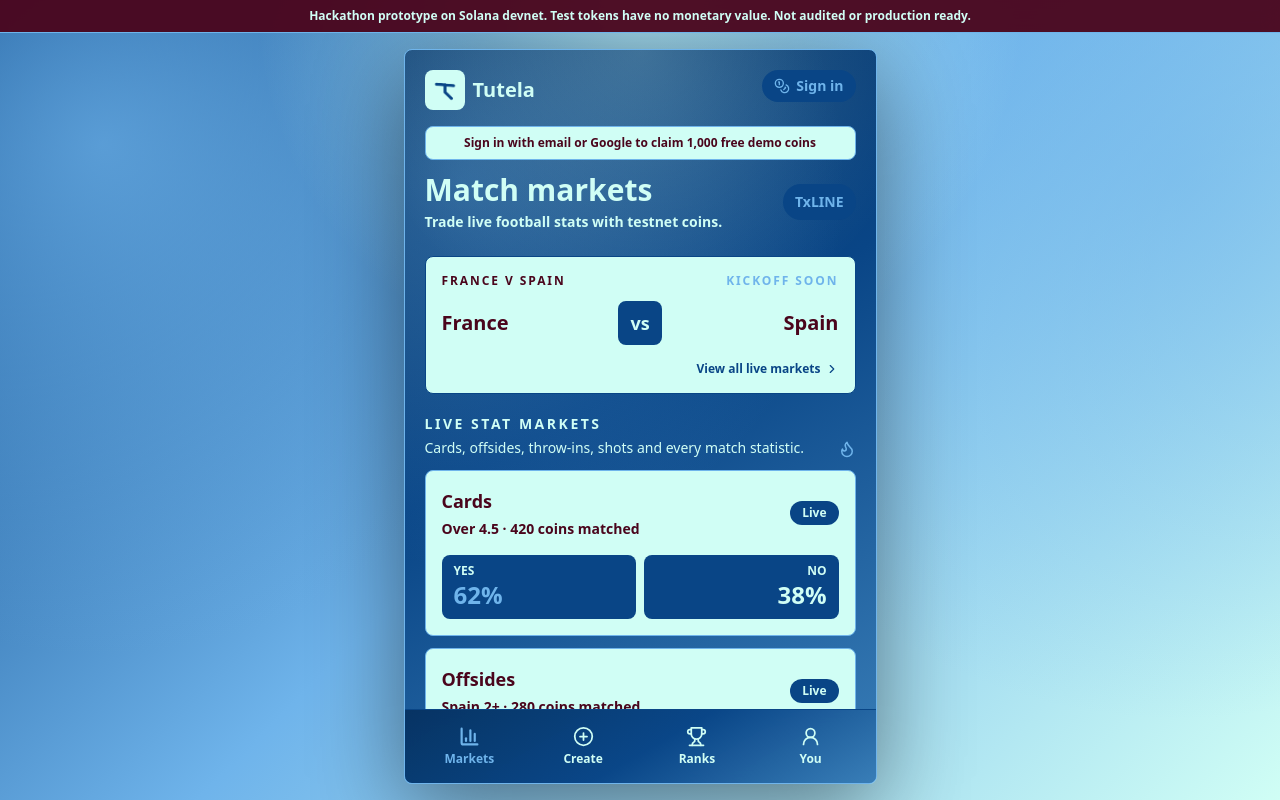
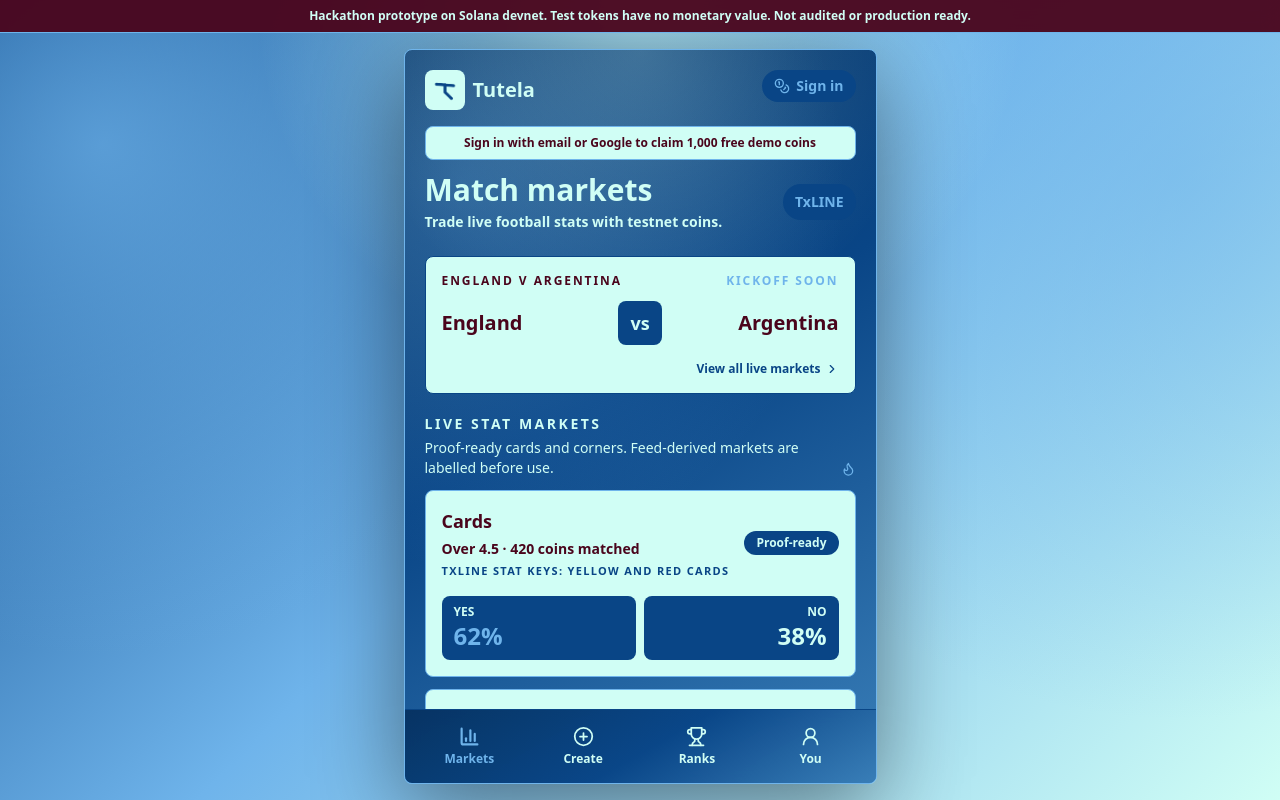
Before and after one commit to OutstandingVick/tutela, a Next.js app in the folder apps/web/: page /matches in a window 1280 px wide. Built offline with nearby package versions, Linux system fonts and the light colour scheme; no server answers.

Commit message:
Add TxLINE fixture matches and stat coverage labels

```diff
--- a/apps/web/app/markets/[id]/page.tsx
+++ b/apps/web/app/markets/[id]/page.tsx
@@ -18,7 +18,8 @@
             <div>
               <p className="text-xs font-black uppercase tracking-[0.18em] text-[#6FB4EB]">Live market · {stat.minute}</p>
               <h1 className="mt-3 text-3xl font-black">{stat.label}</h1>
-              <p className="mt-1 text-sm font-semibold text-[#4A051C]">{stat.line} · France v Spain</p>
+              <p className="mt-1 text-sm font-semibold text-[#4A051C]">{stat.line} · World Cup test match</p>
+              <p className="mt-2 text-xs font-black uppercase tracking-[0.12em] text-[#094586]">{stat.coverage}</p>
             </div>
             <div className="rounded-full bg-[#094586] px-3 py-2 text-sm font-black text-[#6FB4EB]">{stat.status}</div>
           </div>
--- a/apps/web/app/matches/[id]/page.tsx
+++ b/apps/web/app/matches/[id]/page.tsx
@@ -38,6 +38,7 @@
               <div>
                 <p className="font-black">{stat.label}</p>
                 <p className="mt-1 text-sm font-semibold text-[#4A051C]">{stat.line} · {stat.volume} coins matched</p>
+                <p className="mt-1 text-[11px] font-black uppercase tracking-[0.12em] text-[#094586]">{stat.coverage}</p>
               </div>
               <ChevronRight size={18} className="text-[#094586]" />
             </Link>
--- a/apps/web/app/matches/page.tsx
+++ b/apps/web/app/matches/page.tsx
@@ -2,12 +2,16 @@
 import { ChevronRight, Clock, Flame, ShieldCheck } from "lucide-react";
 import { AppShell } from "@/components/layout/app-shell";
 import { liveStatMarkets, upcomingMatchMarkets } from "@/lib/demo";
-import { formatMatchClock, formatScoreline, getLiveMatchOrFallback } from "@/lib/live";
+import { formatMatchClock, formatScoreline, getLiveMatchOrFallback, listLiveMatchesOrFallback } from "@/lib/live";
+
+const TONIGHT_MATCH_ID = "worldcup-sf-england-argentina-2026-07-15";
 
 export default async function MatchesPage() {
-  const currentMatch = upcomingMatchMarkets[0];
   const featuredLiveMarkets = liveStatMarkets.slice(0, 2);
-  const { match: liveMatch, live } = await getLiveMatchOrFallback(currentMatch.id);
+  const { matches, live: listIsLive } = await listLiveMatchesOrFallback();
+  const currentMatch = matches.find((match) => match.id === TONIGHT_MATCH_ID) ?? matches[0];
+  const { match: liveMatch, live: detailIsLive } = await getLiveMatchOrFallback(currentMatch.id);
+  const live = listIsLive || detailIsLive;
 
   return (
     <AppShell>
@@ -44,7 +48,7 @@
         <div className="mb-3 flex items-end justify-between">
           <div>
             <h2 className="text-sm font-black uppercase tracking-[0.18em] text-[#D0FEF5]">Live stat markets</h2>
-            <p className="mt-1 text-sm text-[#D0FEF5]">Cards, offsides, throw-ins, shots and every match statistic.</p>
+            <p className="mt-1 text-sm text-[#D0FEF5]">Proof-ready cards and corners. Feed-derived markets are labelled before use.</p>
           </div>
           <Flame size={18} className="text-[#6FB4EB]" />
         </div>
@@ -55,6 +59,7 @@
                 <div>
                   <p className="text-lg font-black">{market.label}</p>
                   <p className="mt-1 text-sm font-semibold text-[#4A051C]">{market.line} · {market.volume} coins matched</p>
+                  <p className="mt-1 text-[11px] font-black uppercase tracking-[0.12em] text-[#094586]">{market.coverage}</p>
                 </div>
                 <div className="rounded-full bg-[#094586] px-3 py-1 text-xs font-black text-[#6FB4EB]">{market.status}</div>
               </div>
@@ -79,20 +84,30 @@
         </div>
         <div className="max-h-[390px] overflow-y-auto pr-1 no-scrollbar">
           <div className="grid gap-3">
-            {upcomingMatchMarkets.map((match) => (
+            {matches.map((match) => {
+              const meta = upcomingMatchMarkets.find((item) => item.id === match.id);
+              const kickoff = new Date(match.startsAt);
+              const time = formatKickoffTime(kickoff);
+              const date = formatKickoffDate(kickoff);
+              const marketCount = meta?.markets ?? (match.competition.includes("World Cup") ? 16 : 9);
+              const liquidity = meta?.liquidity ?? (match.competition.includes("World Cup") ? 980 : 360);
+
+              return (
               <Link key={match.id} href={`/matches/${match.id}`} className="grid grid-cols-[64px_1fr_auto] items-center gap-3 rounded-lg border border-[#6FB4EB] bg-[#D0FEF5] text-[#4A051C] p-4">
-                <div className="text-lg font-black">{match.time}</div>
+                <div className="text-lg font-black">{time}</div>
                 <div>
-                  <p className="font-black">{match.home}</p>
-                  <p className="font-black">{match.away}</p>
-                  <p className="mt-1 flex items-center gap-1 text-xs font-semibold text-[#4A051C]"><Clock size={13} /> {match.date} · {match.markets} markets</p>
+                  <p className="font-black">{match.homeTeam}</p>
+                  <p className="font-black">{match.awayTeam}</p>
+                  <p className="mt-1 flex items-center gap-1 text-xs font-semibold text-[#4A051C]"><Clock size={13} /> {date} · {marketCount} markets</p>
+                  <p className="mt-1 text-[11px] font-black uppercase tracking-[0.12em] text-[#094586]">{match.competition}</p>
                 </div>
                 <div className="flex items-center gap-1 text-[#094586]">
-                  <span className="text-xs font-bold">{match.liquidity}</span>
+                  <span className="text-xs font-bold">{liquidity}</span>
                   <ChevronRight size={18} />
                 </div>
               </Link>
-            ))}
+              );
+            })}
           </div>
         </div>
       </section>
@@ -104,3 +119,22 @@
     </AppShell>
   );
 }
+
+function formatKickoffTime(date: Date) {
+  return new Intl.DateTimeFormat("en-NG", {
+    hour: "2-digit",
+    minute: "2-digit",
+    hour12: false,
+    timeZone: "Africa/Lagos"
+  }).format(date);
+}
+
+function formatKickoffDate(date: Date) {
+  return new Intl.DateTimeFormat("en-NG", {
+    weekday: "short",
+    day: "2-digit",
+    month: "short",
+    year: "numeric",
+    timeZone: "Africa/Lagos"
+  }).format(date);
+}
--- a/apps/web/lib/demo.ts
+++ b/apps/web/lib/demo.ts
@@ -7,11 +7,11 @@
 export const coinBalance = 1_000;
 
 export const liveStatMarkets = [
-  { id: "stat-cards", label: "Cards", line: "Over 4.5", yes: 62, no: 38, volume: 420, status: "Live", minute: "61'" },
-  { id: "stat-offsides", label: "Offsides", line: "Spain 2+", yes: 44, no: 56, volume: 280, status: "Live", minute: "61'" },
-  { id: "stat-throwins", label: "Throw-ins", line: "Over 34.5", yes: 71, no: 29, volume: 610, status: "Hot", minute: "61'" },
-  { id: "stat-shots", label: "Shots", line: "France 12+", yes: 53, no: 47, volume: 355, status: "Live", minute: "61'" },
-  { id: "stat-sot", label: "Shots on target", line: "Both teams 4+", yes: 36, no: 64, volume: 190, status: "Proof-ready", minute: "61'" }
+  { id: "stat-cards", label: "Cards", line: "Over 4.5", yes: 62, no: 38, volume: 420, status: "Proof-ready", minute: "61'", coverage: "TxLINE stat keys: yellow and red cards" },
+  { id: "stat-corners", label: "Corners", line: "Over 8.5", yes: 57, no: 43, volume: 390, status: "Proof-ready", minute: "61'", coverage: "TxLINE stat keys: team corners" },
+  { id: "stat-goals", label: "Total goals", line: "Over 2.5", yes: 49, no: 51, volume: 510, status: "Proof-ready", minute: "61'", coverage: "TxLINE stat keys: team goals" },
+  { id: "stat-offsides", label: "Offsides", line: "Team 2+", yes: 44, no: 56, volume: 280, status: "Adapter pending", minute: "61'", coverage: "TxLINE feed-derived event; not settled by the current adapter" },
+  { id: "stat-sot", label: "Shots on target", line: "Both teams 4+", yes: 36, no: 64, volume: 190, status: "Adapter pending", minute: "61'", coverage: "TxLINE feed-derived shot outcome; not settled by the current adapter" }
 ];
 
 export const upcomingMatchMarkets = [
@@ -32,6 +32,51 @@
     away: "Argentina",
     markets: 16,
     liquidity: 980
+  },
+  {
+    id: "friendly-vietnam-myanmar-2026-07-18",
+    time: "13:00",
+    date: "Sat 18 Jul 2026",
+    home: "Vietnam",
+    away: "Myanmar",
+    markets: 10,
+    liquidity: 420
+  },
+  {
+    id: "friendly-australia-brazil-2026-09-25",
+    time: "16:00",
+    date: "Fri 25 Sep 2026",
+    home: "Australia",
+    away: "Brazil",
+    markets: 12,
+    liquidity: 760
+  },
+  {
+    id: "friendly-australia-brazil-2026-09-29",
+    time: "16:00",
+    date: "Tue 29 Sep 2026",
+    home: "Australia",
+    away: "Brazil",
+    markets: 12,
+    liquidity: 720
+  },
+  {
+    id: "friendly-new-zealand-india-2026-11-12",
+    time: "10:00",
+    date: "Thu 12 Nov 2026",
+    home: "New Zealand",
+    away: "India",
+    markets: 9,
+    liquidity: 380
+  },
+  {
+    id: "friendly-new-zealand-india-2026-11-15",
+    time: "10:00",
+    date: "Sun 15 Nov 2026",
+    home: "New Zealand",
+    away: "India",
+    markets: 9,
+    liquidity: 360
   }
 ];
 
--- a/packages/txline-adapter/src/index.ts
+++ b/packages/txline-adapter/src/index.ts
@@ -51,8 +51,17 @@
  */
 export const TXLINE_FIXTURE_MAP: Record<string, number> = {
   "worldcup-sf-france-spain-2026-07-14": 18237038,
-  "worldcup-sf-england-argentina-2026-07-15": 18241006
+  "worldcup-sf-england-argentina-2026-07-15": 18241006,
+  "friendly-vietnam-myanmar-2026-07-18": 18143850,
+  "friendly-australia-brazil-2026-09-25": 18182808,
+  "friendly-australia-brazil-2026-09-29": 18182864,
+  "friendly-new-zealand-india-2026-11-12": 18242838,
+  "friendly-new-zealand-india-2026-11-15": 18242839
 };
+
+const FIXTURE_ID_TO_MATCH_ID = Object.fromEntries(
+  Object.entries(TXLINE_FIXTURE_MAP).map(([matchId, fixtureId]) => [fixtureId, matchId])
+) as Record<number, string>;
 
 /**
  * Soccer feed full-game (period prefix 0) stat keys.
@@ -92,6 +101,13 @@
   if (PHASE_LIVE.has(phaseId)) return "live";
   if (PHASE_UPCOMING.has(phaseId)) return "upcoming";
   return "upcoming";
+}
+
+function deriveFixtureStatus(base: MatchDetails): MatchSummary["status"] {
+  const now = Date.now();
+  if (now < Date.parse(base.startsAt)) return "upcoming";
+  if (now > Date.parse(base.expectedEndAt)) return "completed";
+  return "live";
 }
 
 function readStatValue(record: Record<string, unknown>, key: number): number {
@@ -265,9 +281,31 @@
     return records[records.length - 1];
   }
 
+  private async fetchFixtureSnapshot(): Promise<Record<string, unknown>[]> {
+    const snapshot = await this.client.getJson<Array<Record<string, unknown>> | Record<string, unknown>>(
+      "/fixtures/snapshot"
+    );
+    return Array.isArray(snapshot) ? snapshot : [snapshot];
+  }
+
   async listMatches(filters?: MatchFilters): Promise<MatchSummary[]> {
+    let matchIds = Object.keys(TXLINE_FIXTURE_MAP);
+    try {
+      const fixtureSnapshot = await this.fetchFixtureSnapshot();
+      const discoveredMatchIds = fixtureSnapshot
+        .map((fixture) => Number(fixture.FixtureId ?? fixture.fixtureId ?? fixture.id))
+        .map((fixtureId) => FIXTURE_ID_TO_MATCH_ID[fixtureId])
+        .filter((matchId): matchId is string => Boolean(matchId));
+
+      if (discoveredMatchIds.length > 0) {
+        matchIds = discoveredMatchIds;
+      }
+    } catch {
+      // Keep the verified static fixture IDs available when the snapshot route is unavailable.
+    }
+
     const summaries = await Promise.all(
-      Object.entries(TXLINE_FIXTURE_MAP).map(async ([matchId]) => {
+      matchIds.map(async (matchId) => {
         const details = await this.getMatch(matchId);
         return details;
       })
@@ -280,9 +318,15 @@
     if (!base) throw new Error(`Unknown match "${matchId}"`);
 
     const fixtureId = this.fixtureIdFor(matchId);
-    const record = await this.fetchLatestRecord(fixtureId);
+    let record: Record<string, unknown> | undefined;
+    try {
+      record = await this.fetchLatestRecord(fixtureId);
+    } catch {
+      return { ...base, status: deriveFixtureStatus(base), simulated: false };
+    }
+
     if (!record) {
-      return { ...base, status: "upcoming", simulated: false };
+      return { ...base, status: deriveFixtureStatus(base), simulated: false };
     }
 
     const phaseId = derivePhaseId(record);
@@ -399,6 +443,61 @@
     status: "upcoming",
     venue: "World Cup Semifinal Venue",
     simulated: false
+  },
+  "friendly-vietnam-myanmar-2026-07-18": {
+    id: "friendly-vietnam-myanmar-2026-07-18",
+    homeTeam: "Vietnam",
+    awayTeam: "Myanmar",
+    competition: "International Friendlies",
+    startsAt: "2026-07-18T12:00:00.000Z",
+    expectedEndAt: "2026-07-18T14:00:00.000Z",
+    status: "upcoming",
+    venue: "International Friendly Venue",
+    simulated: false
+  },
+  "friendly-australia-brazil-2026-09-25": {
+    id: "friendly-australia-brazil-2026-09-25",
+    homeTeam: "Australia",
+    awayTeam: "Brazil",
+    competition: "International Friendlies",
+    startsAt: "2026-09-25T15:00:00.000Z",
+    expectedEndAt: "2026-09-25T17:00:00.000Z",
+    status: "upcoming",
+    venue: "International Friendly Venue",
+    simulated: false
+  },
+  "friendly-australia-brazil-2026-09-29": {
+    id: "friendly-australia-brazil-2026-09-29",
+    homeTeam: "Australia",
+    awayTeam: "Brazil",
+    competition: "International Friendlies",
+    startsAt: "2026-09-29T15:00:00.000Z",
+    expectedEndAt: "2026-09-29T17:00:00.000Z",
+    status: "upcoming",
+    venue: "International Friendly Venue",
+    simulated: false
+  },
+  "friendly-new-zealand-india-2026-11-12": {
+    id: "friendly-new-zealand-india-2026-11-12",
+    homeTeam: "New Zealand",
+    awayTeam: "India",
+    competition: "International Friendlies",
+    startsAt: "2026-11-12T09:00:00.000Z",
+    expectedEndAt: "2026-11-12T11:00:00.000Z",
+    status: "upcoming",
+    venue: "International Friendly Venue",
+    simulated: false
+  },
+  "friendly-new-zealand-india-2026-11-15": {
+    id: "friendly-new-zealand-india-2026-11-15",
+    homeTeam: "New Zealand",
+    awayTeam: "India",
+    competition: "International Friendlies",
+    startsAt: "2026-11-15T09:00:00.000Z",
+    expectedEndAt: "2026-11-15T11:00:00.000Z",
+    status: "upcoming",
+    venue: "International Friendly Venue",
+    simulated: false
   }
 };
 
```
Also changed, not shown: apps/web/lib/live.ts (+11 -1 lines).
